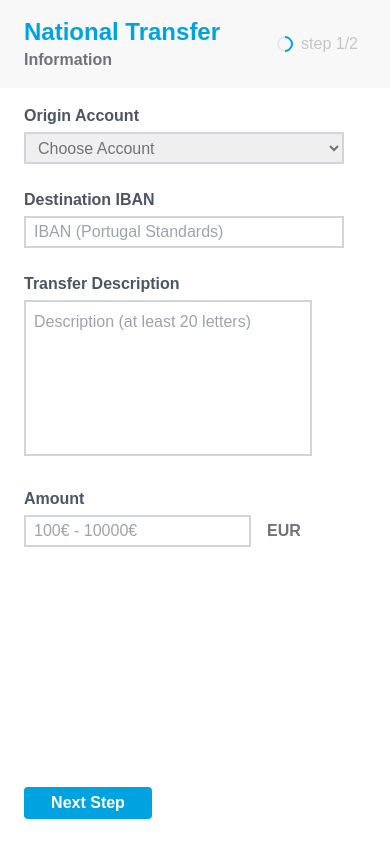
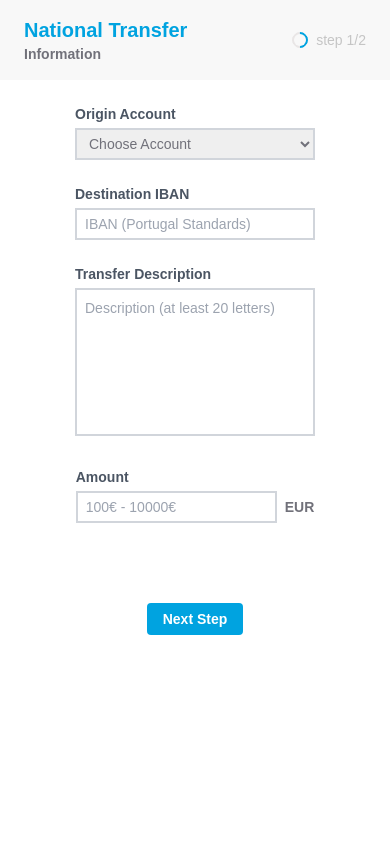
Before and after one commit to DiogoG8/AssecoChallenge, a React (Create React App) app in the folder frontend/: page / in a window 390 px wide. Built offline with nearby package versions, Linux system fonts and the light colour scheme.

Commit message:
EXTRA - Media Queries (Mobile Version)

```diff
--- a/frontend/src/App.css
+++ b/frontend/src/App.css
@@ -1,6 +1,6 @@
 body{
   margin: 0 auto;
-  min-width: 330px;
+  min-width: 200px;
   width: 100%;
   font-family: 'Source Sans Pro', sans-serif;
 }
--- a/frontend/src/pages/form.jsx
+++ b/frontend/src/pages/form.jsx
@@ -66,7 +66,7 @@ function Form() {
     <body>
       <header className="flex justify-between bg-[#F8F8F8] ml-0">
         <div className="flex flex-col pl-6">
-          <div className="text-[#00a3e0] mt-4 font-semibold text-2xl">
+          <div className="text-[#00a3e0] mt-4 font-semibold text-2xl max-[600px]:text-xl">
             National Transfer
           </div>
           {(button === true && confirmbutton === true) ||
@@ -77,11 +77,15 @@ function Form() {
           destination.length !== 25 ||
           !IBANRegex.test(destination) ||
           !amountRegex.test(amount) ? (
-            <div className="mb-4 font-bold text-[#71717a]">Information</div>
+            <div className="mb-4 font-bold text-[#71717a] max-[600px]:text-sm">
+              Information
+            </div>
           ) : button === false && confirmbutton === false ? (
-            <div className="mb-4 font-bold text-[#71717a]">Summary</div>
+            <div className="mb-4 font-bold text-[#71717a] max-[600px]:text-sm">
+              Summary
+            </div>
           ) : (
-            <div className="mb-4 font-bold text-[#71717a]">
+            <div className="mb-4 font-bold text-[#71717a] max-[600px]:text-sm">
               Confirmation Message
             </div>
           )}
@@ -94,20 +98,24 @@ function Form() {
         destination.length !== 25 ||
         !IBANRegex.test(destination) ||
         !amountRegex.test(amount) ? (
-          <div className="flex flex-row-reverse mr-8 items-center">
-            <div className="text-[#c5c5c5] pl-2">step 1/2</div>
+          <div className="flex flex-row-reverse mr-8 items-center max-[600px]:mr-6">
+            <div className="text-[#c5c5c5] pl-2 max-[600px]:text-sm">
+              step 1/2
+            </div>
             <div className="bg-[#F8F8F8] border-solid border-2 border-[#00a3e0] ml-8 w-4 h-4 rounded-full border-r-[#e9e6e6] border-b-[#e9e6e6] rotate-[135deg]"></div>
           </div>
         ) : button === false && confirmbutton === false ? (
-          <div className="flex flex-row-reverse mr-8 items-center">
-            <div className="text-[#c5c5c5] pl-2">step 2/2</div>
+          <div className="flex flex-row-reverse mr-8 items-center max-[600px]:mr-6">
+            <div className="text-[#c5c5c5] pl-2 max-[600px]:text-sm">
+              step 2/2
+            </div>
             <div className="bg-[#F8F8F8] border-solid border-2 border-[#00a3e0] ml-8 w-4 h-4 rounded-full"></div>
           </div>
         ) : (
           ""
         )}
       </header>
-      <div className="pl-6 pt-4">
+      <div className="pl-6 pt-4 max-[600px]:flex flex-col items-center max-[600px]:pl-0 max-[600px]:pt-6">
         {(button === true && confirmbutton === true) ||
         account === "Choose Account" ||
         amount < 100 ||
@@ -118,13 +126,13 @@ function Form() {
         !amountRegex.test(amount) ? (
           <>
             <div className="mb-6">
-              <div className="font-extrabold text-[#4b5563] mb-1 ">
+              <div className="font-extrabold text-[#4b5563] mb-1 max-[600px]:text-sm">
                 Origin Account
               </div>
               <select
                 value={account}
                 onChange={(e) => setAccount(e.target.value)}
-                className="border-2 border-[#d1d5db] pl-2 pr-12 w-80 h-8 text-[#71717a]"
+                className="border-2 border-[#d1d5db] pl-2 pr-12 w-80 h-8 text-[#71717a] max-[600px]:w-60 max-[600px]:text-sm"
               >
                 <option className="text-[#71717a]">Choose Account</option>
                 <option className="text-[#71717a]">
@@ -133,43 +141,47 @@ function Form() {
               </select>
             </div>
             <div className="mb-6">
-              <div className="font-extrabold text-[#4b5563] mb-1">
+              <div className="font-extrabold text-[#4b5563] mb-1 max-[600px]:text-sm">
                 Destination IBAN
               </div>
               <input
                 placeholder="IBAN (Portugal Standards)"
-                className="border-2 border-[#d1d5db]  pl-2 pr-2 w-80 h-8"
+                className="border-2 border-[#d1d5db]  pl-2 pr-2 w-80 h-8 max-[600px]:w-60 max-[600px]:text-sm"
                 value={destination}
                 onChange={(e) => setDestination(e.target.value)}
               ></input>
             </div>
             <div className="mb-6">
-              <div className="font-extrabold text-[#4b5563] mb-1">
+              <div className="font-extrabold text-[#4b5563] mb-1 max-[600px]:text-sm">
                 Transfer Description
               </div>
               <textarea
                 wrap="hard"
                 placeholder="Description (at least 20 letters)"
-                className="border-2 border-[#d1d5db] w-72 pl-2 pr-2 pt-2 pb-24 resize-none break-words "
+                className="border-2 border-[#d1d5db] w-72 pl-2 pr-2 pt-2 pb-24 resize-none break-words max-[600px]:w-60 max-[600px]:text-sm"
                 value={description}
                 onChange={(e) => setDescription(e.target.value)}
               ></textarea>
             </div>
-            <div className="mb-60">
-              <div className="font-extrabold text-[#4b5563] mb-1">Amount</div>
+            <div className="mb-60 max-[600px]:mb-20">
+              <div className="font-extrabold text-[#4b5563] mb-1 max-[600px]:text-sm">
+                Amount
+              </div>
               <div className="flex items-center">
                 <input
                   placeholder="100€ - 10000€"
-                  className="border-2 border-[#d1d5db] pl-2 pr-2 h-8"
+                  className="border-2 border-[#d1d5db] pl-2 pr-2 h-8 max-[600px]:text-sm"
                   value={amount}
                   onChange={(e) => setAmount(e.target.value)}
                 ></input>
-                <div className="text-[#71717a] pl-4 font-bold">EUR</div>
+                <div className="text-[#71717a] pl-4 font-bold max-[600px]:text-sm max-[600px]:pl-2">
+                  EUR
+                </div>
               </div>
             </div>
             <div className="flex flex-row items-baseline">
               <button
-                className="bg-[#00a3e0] text-white w-32 h-8 mb-8 rounded font-bold"
+                className="bg-[#00a3e0] text-white w-32 h-8 mb-8 rounded font-bold max-[600px]:text-sm max-[600px]:w-24"
                 onClick={nextStep}
               >
                 Next Step
@@ -179,43 +191,45 @@ function Form() {
           </>
         ) : button === false && confirmbutton === false ? (
           <>
-            <div className="mb-6">
-              <div className="font-extrabold text-[#4b5563] mb-1">
+            <div className="mb-6 max-[600px]:text-sm">
+              <div className="font-extrabold text-[#4b5563] mb-1 max-[600px]:text-sm max-[600px]:mt-8">
                 Origin Account
               </div>
               <div>{account}</div>
             </div>
-            <div className="mb-6">
-              <div className="font-extrabold text-[#4b5563] mb-1">
+            <div className="mb-6 max-[600px]:text-sm">
+              <div className="font-extrabold text-[#4b5563] mb-1 max-[600px]:text-sm">
                 Destination IBAN
               </div>
               <div>{destination}</div>
             </div>
-            <div className="mb-6">
-              <div className="font-extrabold text-[#4b5563] mb-1">
+            <div className="mb-6 max-[600px]:text-sm">
+              <div className="font-extrabold text-[#4b5563] mb-1 max-[600px]:text-sm">
                 Transfer Description
               </div>
-              <div className="whitespace-pre-line">
+              <div className="whitespace-pre-line max-[600px]:text-sm">
                 {description.replace(descriptionRegex, "$1\n")}
               </div>
             </div>
-            <div className="mb-60">
-              <div className="font-extrabold text-[#4b5563] mb-1">Amount</div>
-              <div className="flex items-center">
+            <div className="mb-60 max-[600px]:text-sm max-[600px]:mb-24">
+              <div className="font-extrabold text-[#4b5563] mb-1 max-[600px]:text-sm">
+                Amount
+              </div>
+              <div className="flex items-center max-[600px]:text-sm">
                 <div>{amount.replace(zeroRegex, "")}</div>
-                <div className="pl-1">EUR</div>
+                <div className="pl-1 max-[600px]:text-sm">EUR</div>
               </div>
             </div>
-            <div className="flex flex-row items-baseline">
+            <div className="flex flex-row items-baseline max-[600px]:flex-col">
               <>
                 <button
-                  className="bg-white text-[#00a3e0] w-32 h-8  mr-4 rounded border-solid border-2 border-[#00a3e0] font-bold"
+                  className="bg-white text-[#00a3e0] w-32 h-8  mr-4 rounded border-solid border-2 border-[#00a3e0] font-bold max-[600px]:text-sm max-[600px]:w-24 max-[600px]:mb-2 max-[600px]:mr-0"
                   onClick={backStep}
                 >
                   Back
                 </button>
                 <button
-                  className="bg-[#00a3e0] text-white w-32 h-8 mb-8 rounded font-bold"
+                  className="bg-[#00a3e0] text-white w-32 h-8 mb-8 rounded font-bold max-[600px]:text-sm max-[600px]:w-24"
                   onClick={postingTransfer}
                 >
                   Confirm
@@ -225,14 +239,14 @@ function Form() {
           </>
         ) : button === false && confirmbutton === true ? (
           <>
-            <div className="font-extrabold text-[#4b5563]">
+            <div className="font-extrabold text-[#4b5563] max-[600px]:text-sm max-[600px]:mt-8">
               Your transfer has been done!
             </div>
-            <div>
+            <div className="max-[600px]:text-sm max-[600px]:text-center max-[600px]:mt-2 max-[600px]:pl-6 max-[600px]:pr-6">
               For more information contact us via email or phone number!
             </div>
             <button
-              className="bg-white text-[#00a3e0] w-32 h-8  mr-4 rounded border-solid border-2 border-[#00a3e0] font-bold mt-[472px]"
+              className="bg-white text-[#00a3e0] w-32 h-8  mr-4 rounded border-solid border-2 border-[#00a3e0] font-bold mt-[472px] max-[600px]:text-sm max-[600px]:w-24 max-[600px]:mt-[316px] max-[600px]:mr-0"
               onClick={backStep}
             >
               Back
```
